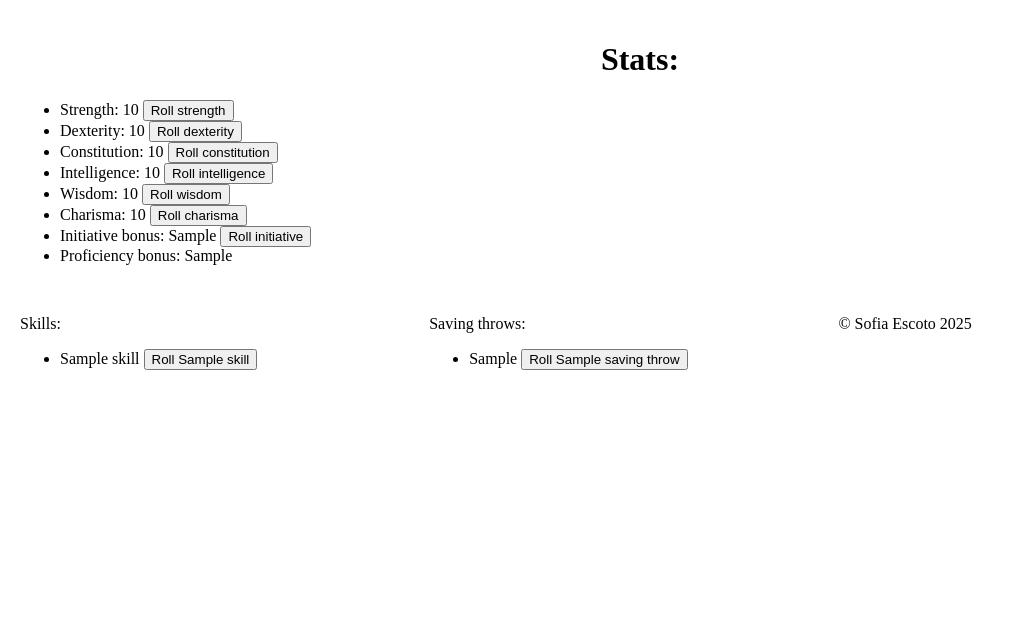
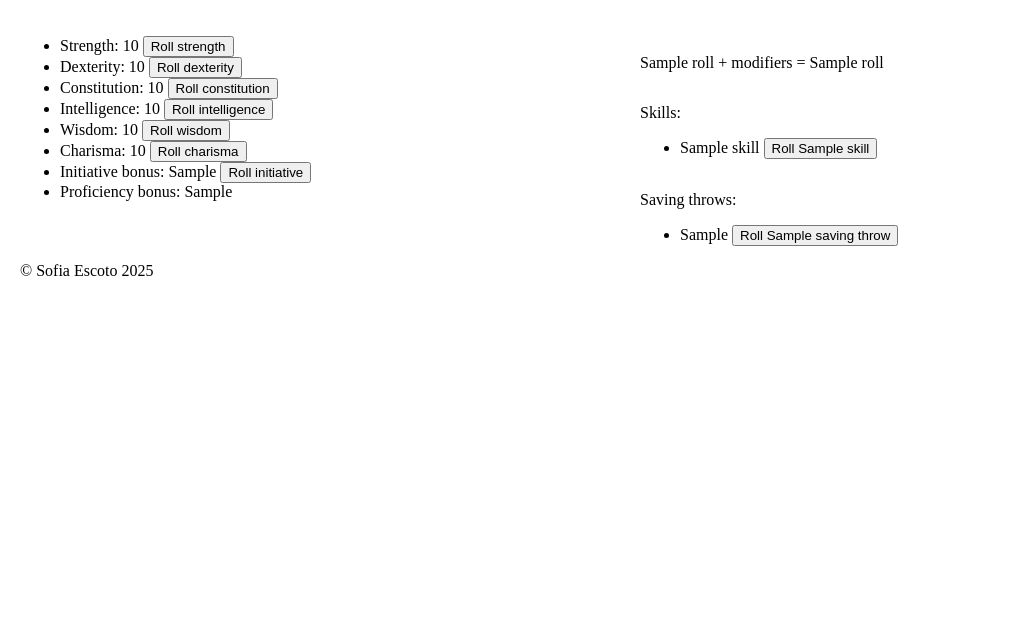
Before and after one commit to seescoto/dnd_roller, a Flask app: template templates/set_stats.html in a window 1280 px wide. Shown: the top 626 px of the page, without its empty margins (0-1014 px from the left). Run offline with Flask 3, Linux system fonts and the light colour scheme; the template is opened without the code that fills it: most values are stand-ins (such as "Sample title", 1, 10 or a date in 2020).

Commit message:
roll skill and saving throws work

```diff
--- a/app.py
+++ b/app.py
@@ -1,8 +1,12 @@
-from flask import Flask, request, render_template
-from src.Character import Character
+from flask import Flask, redirect, request, render_template, jsonify, session
+import json
+from src.Character import Character, character_to_dict, dict_to_character
+from config import secret_key
 
 # run with 'flask --app FILENAME run'
 app = Flask(__name__)
+
+app.secret_key = secret_key  # ability to save states w/ session
 
 
 @app.route('/')
@@ -12,6 +16,7 @@ def index():
 
 @app.route('/set-stats', methods=['POST'])
 def set_stats():
+
     # record character attributes + bonuses
     strength = request.form.get('strength')
     print(strength)
@@ -20,15 +25,16 @@ def set_stats():
     intelligence = request.form.get('intelligence')
     wis = request.form.get('wisdom')
     cha = request.form.get('charisma')
-    new_char = Character()
-    new_char.set_attributes(int(strength), int(dex),
-                            int(con), int(intelligence), int(wis), int(cha))
-    new_char.set_proficiency_bonus(int(request.form.get('proficiency_bonus')))
-    new_char.set_initiative_bonus(int(request.form.get('initiative_bonus')))
+    char = Character()
+    char.set_attributes(int(strength), int(dex),
+                        int(con), int(intelligence), int(wis), int(cha))
+    char.set_proficiency_bonus(int(request.form.get('proficiency_bonus')))
+    char.set_initiative_bonus(int(request.form.get('initiative_bonus')))
 
     # record if proficient in given skills
     profs = {}
     profs['Acrobatics'] = request.form.get('acrobatics')
+    profs['Animal Handling'] = request.form.get('animal_handling')
     profs['Arcana'] = request.form.get('arcana')
     profs['Athletics'] = request.form.get('athletics')
     profs['Deception'] = request.form.get('deception')
@@ -52,7 +58,11 @@ def set_stats():
     profs['Wisdom'] = request.form.get('wisdom_prof')
     profs['Charisma'] = request.form.get('charisma_prof')
 
-    new_char.set_proficiencies(profs)
+    char.set_proficiencies(profs)
+
+    # save stats and proficiencies for other pages
+    session['stats'] = character_to_dict(char)
+    session['proficiencies'] = char.proficiencies
 
     all_skills = ['Acrobatics', 'Animal Handling', 'Arcana', 'Athletics',
                   'Deception', 'History', 'Insight', 'Intimidation',
@@ -61,11 +71,29 @@ def set_stats():
                   'Stealth', 'Survival',
                   'Strength', 'Dexterity', 'Constitution', 'Intelligence',
                   'Wisdom', 'Charisma']
+    session['all_skills'] = all_skills
 
-    saving_throws = ['Strength', 'Dexterity',
-                     'Constitution', 'Intelligence', 'Wisdom', 'Charisma']
+    saving_throws = ['Strength', 'Dexterity', 'Constitution',
+                     'Intelligence', 'Wisdom', 'Charisma']
+    session['saving_throws'] = saving_throws
 
-    return render_template('set_stats.html', character=new_char, skills=all_skills, saving_throws=saving_throws)
+    return render_template('set_stats.html', character=char, skills=all_skills, saving_throws=saving_throws, roll=None)
+
+
+@app.route('/set-stats-rolled', methods=['POST'])
+def set_stats_rolled():
+    stats = session.get('stats')
+    profs = session.get('proficiencies')
+
+    # save character and load again
+    char = dict_to_character(stats)
+    for p in profs:
+        char.add_proficiency(p)
+
+    skill = request.form.get('skill')
+    roll = char.roll_skill(skill)
+
+    return render_template('set_stats.html', character=char, skills=session.get('all_skills'), saving_throws=session.get('saving_throws'), roll=roll)
 
 
 if __name__ == '__main__':
--- a/static/styles.css
+++ b/static/styles.css
@@ -28,7 +28,7 @@ h4 {
 .column2 {
 	flex: 1; /* Each column takes up equal space */
 	float: left;
-	width: 33%;
+	width: 50%;
 }
 
 /* Style the navbar container */
--- a/templates/set_stats.html
+++ b/templates/set_stats.html
@@ -10,7 +10,7 @@
 		/>
 	</head>
 
-	<h1>Stats:</h1>
+	<div class="column2">
 		<ul>
 			<li>
 				Strength: {{character.strength.score}}
@@ -42,20 +42,41 @@
 			</li>
 			<li>Proficiency bonus: {{character.proficiency_bonus}}</li>
 		</ul>
+	</div>
+
+	<div class="column2">
+		<br />
+		{%if roll != None%} {%if roll[0] == 1 or roll[0] == 20%}
+		<p>NATURAL {{roll[0]}}!</p>
+		{%endif%}
+		<p>{{roll[0]}} + modifiers = {{roll[1]}}</p>
+		{%endif%}
+	</div>
 	<br />
 
 	<div class="column2">
 		<p>Skills:</p>
-		<ul>
+		<ul id="skill_list">
 			{% for skill in skills %}
 			<li>
 				{{skill}} {% if skill in character.proficiencies %} &check;
 				{%endif%}
-				<button class="button">Roll {{skill}}</button>
+
+				<!-- button to roll skill-->
+				<form
+					method="post"
+					action="/set-stats-rolled"
+					style="display: inline"
+				>
+					<input type="hidden" name="skill" value="{{ skill }}" />
+					<button>Roll {{skill}}</button>
+					<span class="roll-result"></span>
+				</form>
 			</li>
 			{% endfor %}
 		</ul>
 	</div>
+
 	<div class="column2">
 		<p>Saving throws:</p>
 		<ul>
@@ -63,7 +84,15 @@
 			<li>
 				{{saving_throw}} {%if saving_throw in character.proficiencies%}
 				&check; {%endif%}
-				<button class="button">Roll {{saving_throw}} saving throw</button>
+				<form
+					method="post"
+					action="/set-stats-rolled"
+					style="display: inline"
+				>
+					<input type="hidden" name="skill" value="{{ saving_throw }}" />
+					<button>Roll {{saving_throw}} saving throw</button>
+					<span class="roll-result"></span>
+				</form>
 			</li>
 			{%endfor%}
 		</ul>
```
Also changed, not shown: src/Character.py (+35 -6 lines), 2 other files. Lines whose indentation alone changed are shown as unchanged.
